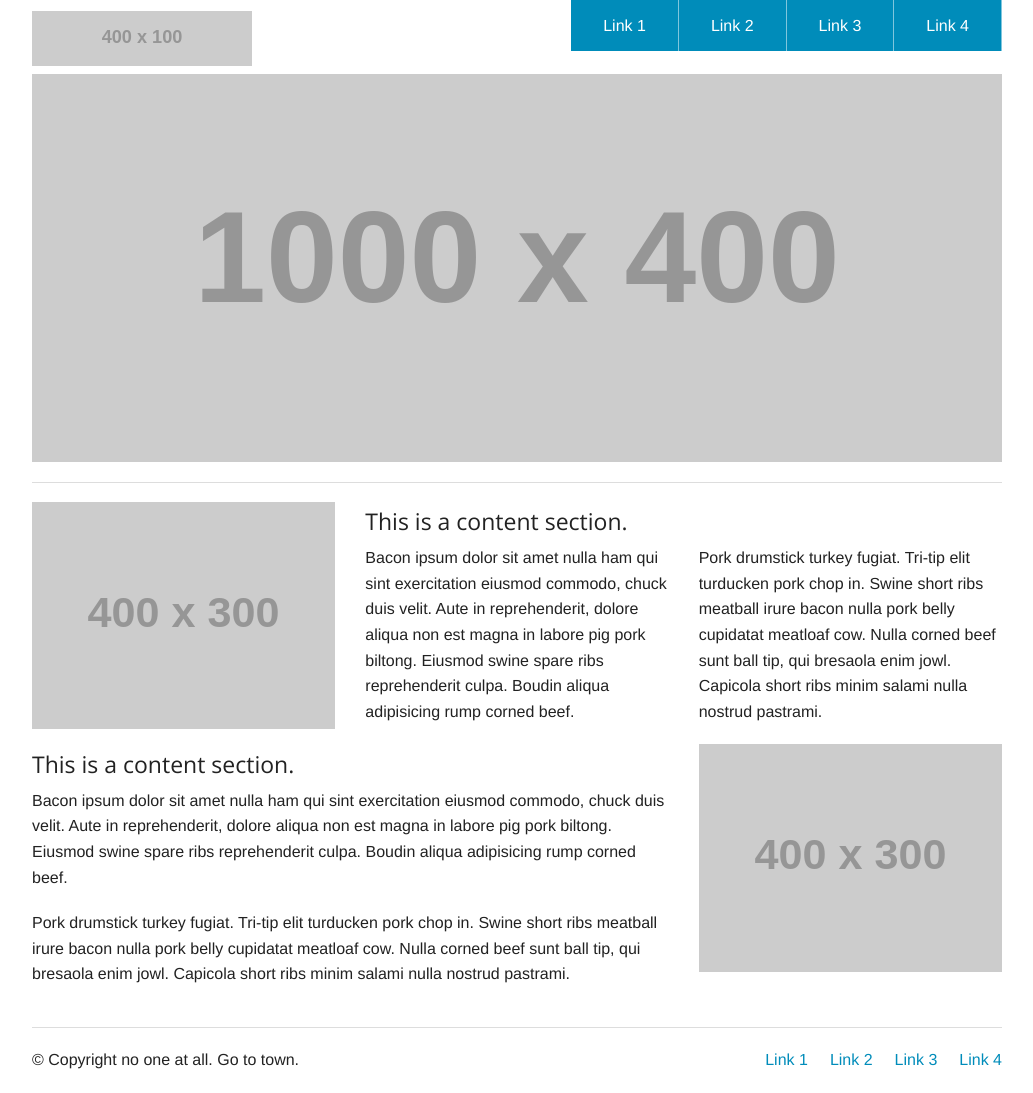
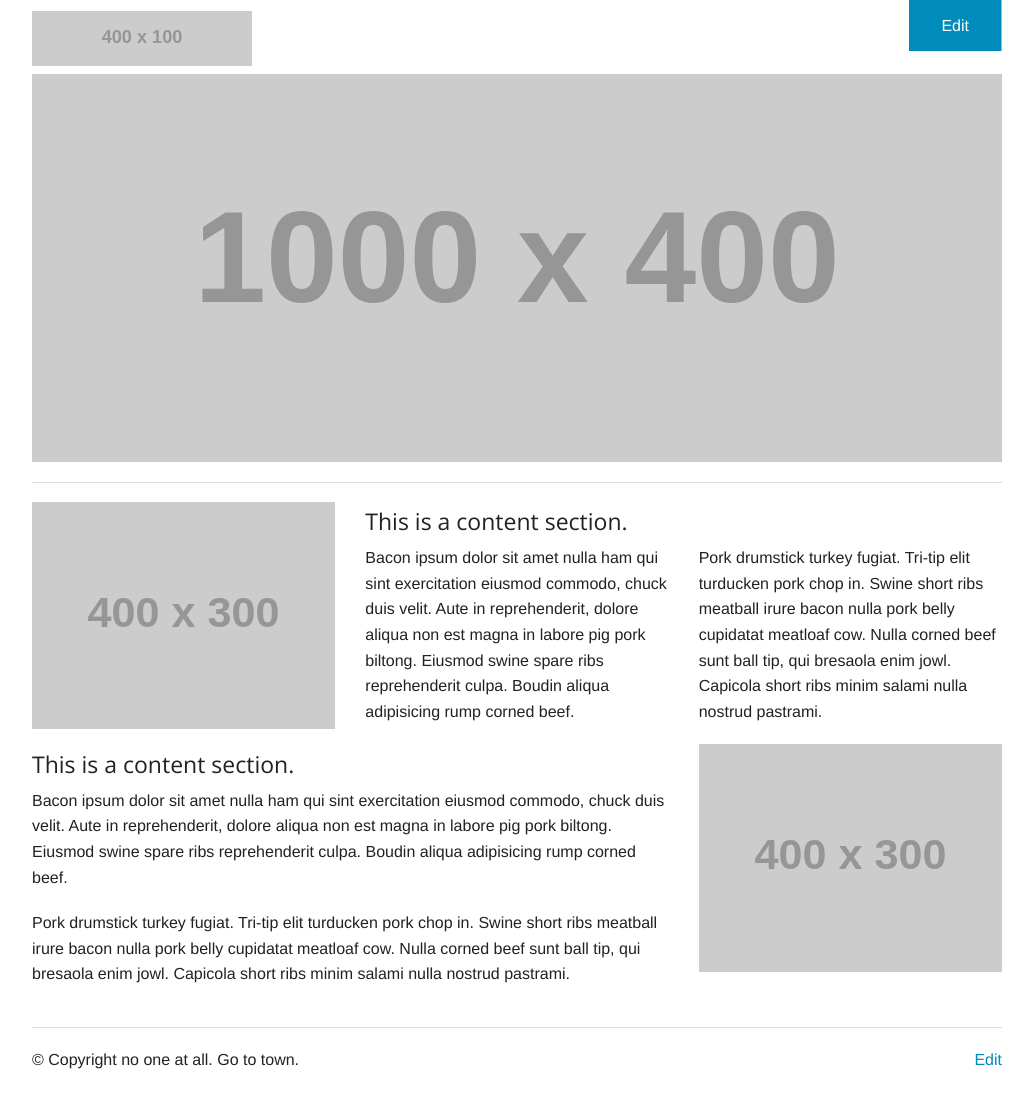
Before and after one commit to trevordixon/Training, a plain HTML site: page template/index.html in a window 1280 px wide. Shown: the whole page, without its empty margins (123-1156 px from the left). Drawn offline with nearby package versions, Linux system fonts and the light colour scheme; placeholder pictures from the web are drawn by us.

Commit message:
Update index.html

```diff
--- a/template/index.html
+++ b/template/index.html
@@ -3,7 +3,7 @@
   <head>
     <meta charset="utf-8" />
     <meta name="viewport" content="width=device-width, initial-scale=1.0" />
-    <title>Foundation | Welcome</title>
+    <title>Google Analytics Training Site</title>
     <link rel="stylesheet" href="css/foundation.css" />
     <script src="js/modernizr.js"></script>
   </head>
@@ -16,10 +16,7 @@
     </div>
     <div class="large-9 columns">
       <ul class="button-group right">
-        <li><a href="#" class="button">Link 1</a></li>
-        <li><a href="#" class="button">Link 2</a></li>
-        <li><a href="#" class="button">Link 3</a></li>
-        <li><a href="#" class="button">Link 4</a></li>
+        <li><a href="/edit/index.html" class="button">Edit</a></li>
       </ul>
     </div>
   </div>
@@ -84,10 +81,7 @@
         </div>
         <div class="large-6 columns">
           <ul class="inline-list right">
-            <li><a href="#">Link 1</a></li>
-            <li><a href="#">Link 2</a></li>
-            <li><a href="#">Link 3</a></li>
-            <li><a href="#">Link 4</a></li>
+            <li><a href="/edit/index.html">Edit</a></li>
           </ul>
         </div>
       </div>
```
